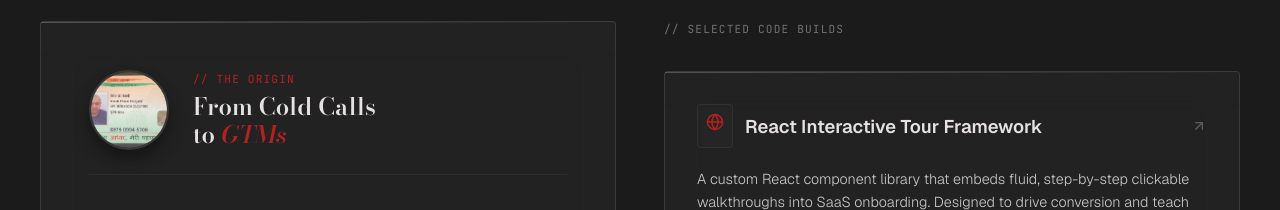
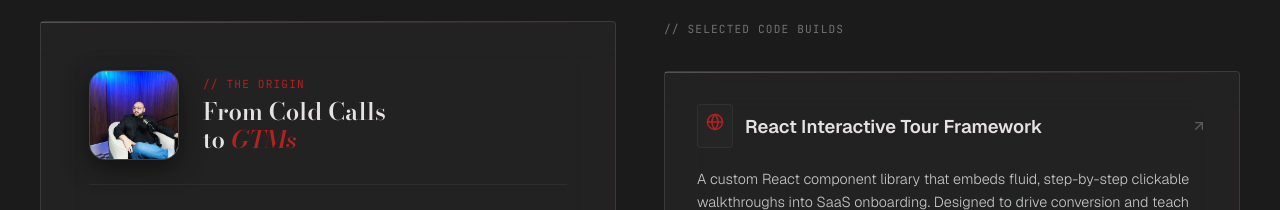
Before and after one commit to Vpunjabi93/vivek-punjabi-personal-website, a React (Vite) app: page / in a window 1280 px wide. Shown: the part 1951-2161 px from the top of the page. Built offline with nearby package versions, Linux system fonts and the light colour scheme; no server answers.

Commit message:
feat: integrate authentic studio portrait image into biography card

```diff
--- a/src/components/PortfolioGallery.jsx
+++ b/src/components/PortfolioGallery.jsx
@@ -1,5 +1,6 @@
 import React from 'react';
 import { BookOpen, Cpu, Globe, ArrowUpRight } from 'lucide-react';
+import profileImg from '../assets/profile.jpg';
 
 const PortfolioGallery = () => {
   const projects = [
@@ -45,15 +46,22 @@ const PortfolioGallery = () => {
           <div className="glass-card" style={{ padding: '3rem', display: 'flex', flexDirection: 'column', gap: '2rem' }}>
             <div style={{ display: 'flex', alignItems: 'center', gap: '1.5rem', borderBottom: '1px solid rgba(255, 255, 255, 0.05)', paddingBottom: '1.5rem' }}>
               <img
-                src="/src/assets/profile.jpg"
+                src={profileImg}
                 alt="Vivek Punjabi"
                 style={{
-                  width: '80px',
-                  height: '80px',
-                  borderRadius: '50%',
+                  width: '90px',
+                  height: '90px',
+                  borderRadius: '16px',
                   objectFit: 'cover',
-                  border: '2px solid rgba(255, 255, 255, 0.1)',
-                  boxShadow: '0 8px 16px rgba(0, 0, 0, 0.4)'
+                  border: '1px solid rgba(255, 255, 255, 0.15)',
+                  boxShadow: '0 8px 24px rgba(0, 0, 0, 0.5)',
+                  transition: 'transform 0.5s cubic-bezier(0.16, 1, 0.3, 1)'
+                }}
+                onMouseEnter={(e) => {
+                  e.currentTarget.style.transform = 'scale(1.05)';
+                }}
+                onMouseLeave={(e) => {
+                  e.currentTarget.style.transform = 'scale(1)';
                 }}
                 onError={(e) => {
                   e.currentTarget.style.display = 'none'; // Hide if image fails to load
```
Also changed, not shown: src/assets/profile.jpg.
